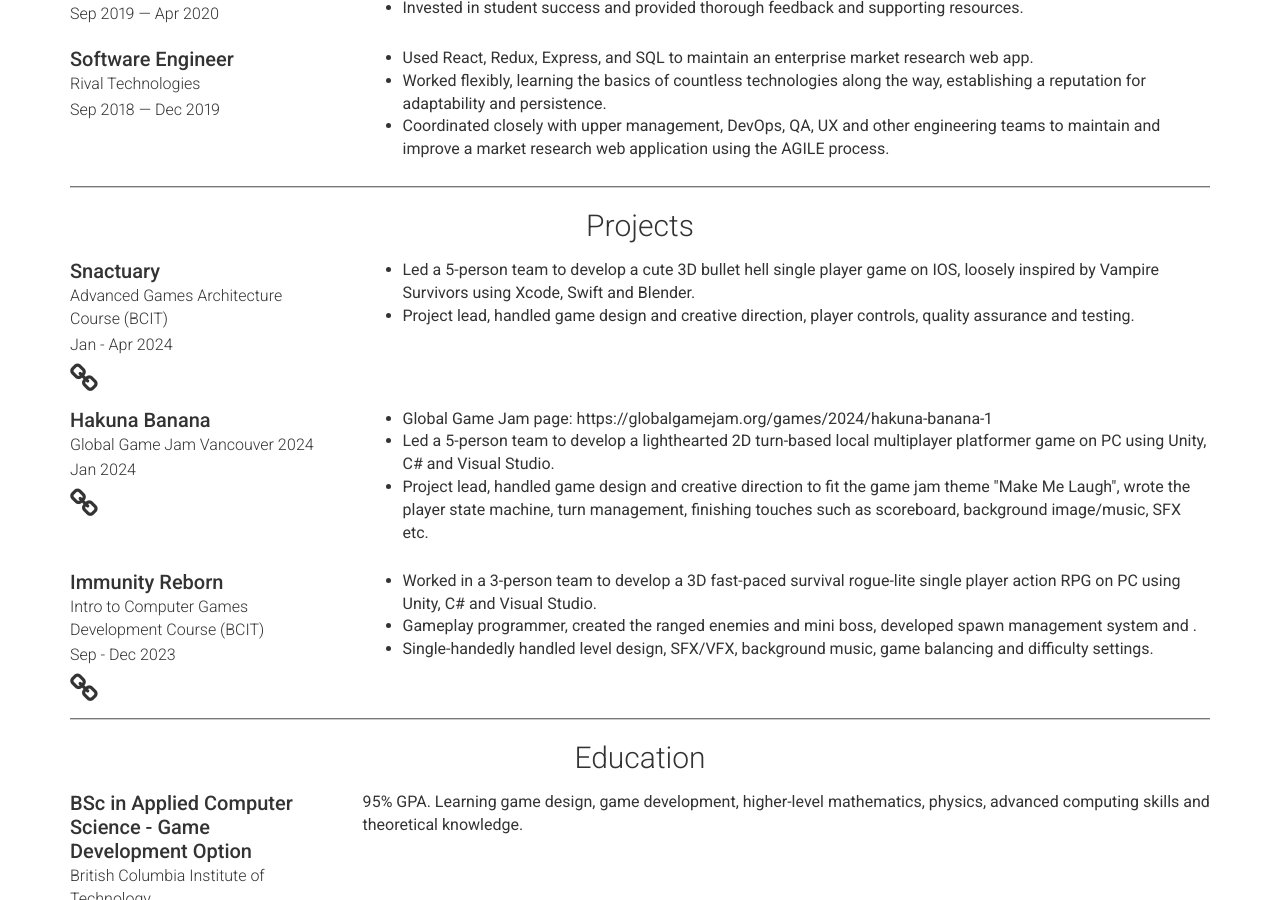
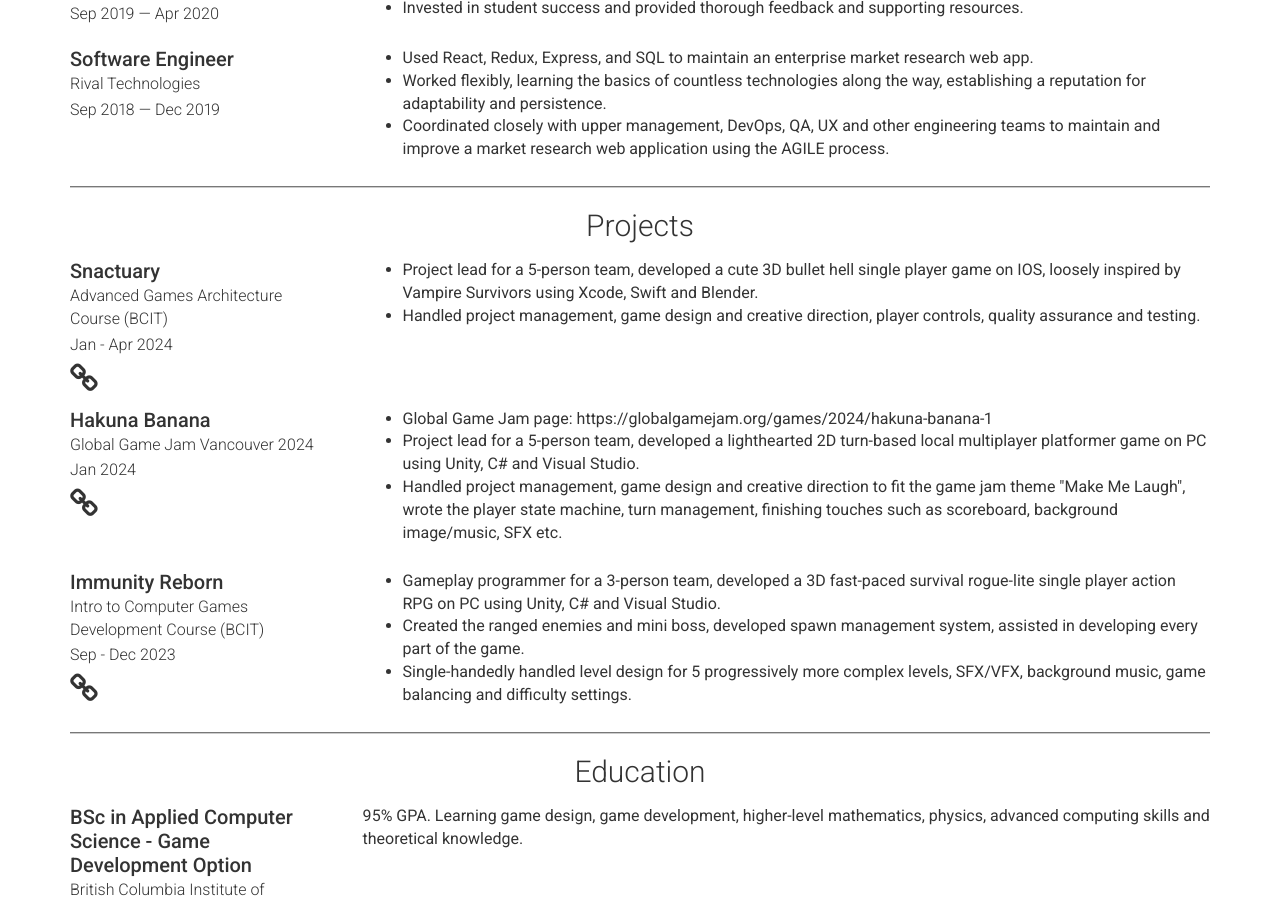
Before and after one commit to DelaineWTan/delainewtan.github.io, a Jekyll site: the page built from index.md, in a window 1280 px wide and 900 px high, scrolled down 548 px. Built offline with Jekyll 4.4.1, drawn with Linux system fonts in a browser that asks for light colours.

Commit message:
Clean up projects wording.

```diff
--- a/_data/projects.yml
+++ b/_data/projects.yml
@@ -6,8 +6,8 @@
   link: https://github.com/DelaineWTan/Snactuary
   # github:
   description_list:
-    - text: Led a 5-person team to develop a cute 3D bullet hell single player game on IOS, loosely inspired by Vampire Survivors using Xcode, Swift and Blender.
-    - text: Project lead, handled game design and creative direction, player controls, quality assurance and testing.
+    - text: Project lead for a 5-person team, developed a cute 3D bullet hell single player game on IOS, loosely inspired by Vampire Survivors using Xcode, Swift and Blender.
+    - text: Handled project management, game design and creative direction, player controls, quality assurance and testing.
 - layout: left
   name: Hakuna Banana
   dates: Jan 2024
@@ -16,8 +16,8 @@
   # github:
   description_list:
     - text: "Global Game Jam page: https://globalgamejam.org/games/2024/hakuna-banana-1"
-    - text: Led a 5-person team to develop a lighthearted 2D turn-based local multiplayer platformer game on PC using Unity, C# and Visual Studio.
-    - text: Project lead, handled game design and creative direction to fit the game jam theme "Make Me Laugh", wrote the player state machine, turn management, finishing touches such as scoreboard, background image/music, SFX etc.
+    - text: Project lead for a 5-person team, developed a lighthearted 2D turn-based local multiplayer platformer game on PC using Unity, C# and Visual Studio.
+    - text: Handled project management, game design and creative direction to fit the game jam theme "Make Me Laugh", wrote the player state machine, turn management, finishing touches such as scoreboard, background image/music, SFX etc.
 - layout: left
   name: Immunity Reborn
   dates: Sep - Dec 2023
@@ -25,6 +25,6 @@
   link: https://delainetan.itch.io/immunity-reborn
   # github:
   description_list:
-    - text: Worked in a 3-person team to develop a 3D fast-paced survival rogue-lite single player action RPG on PC using Unity, C# and Visual Studio.
-    - text: Gameplay programmer, created the ranged enemies and mini boss, developed spawn management system and .
-    - text: Single-handedly handled level design, SFX/VFX, background music, game balancing and difficulty settings.
+    - text: Gameplay programmer for a 3-person team, developed a 3D fast-paced survival rogue-lite single player action RPG on PC using Unity, C# and Visual Studio.
+    - text: Created the ranged enemies and mini boss, developed spawn management system, assisted in developing every part of the game.
+    - text: Single-handedly handled level design for 5 progressively more complex levels, SFX/VFX, background music, game balancing and difficulty settings.
```
